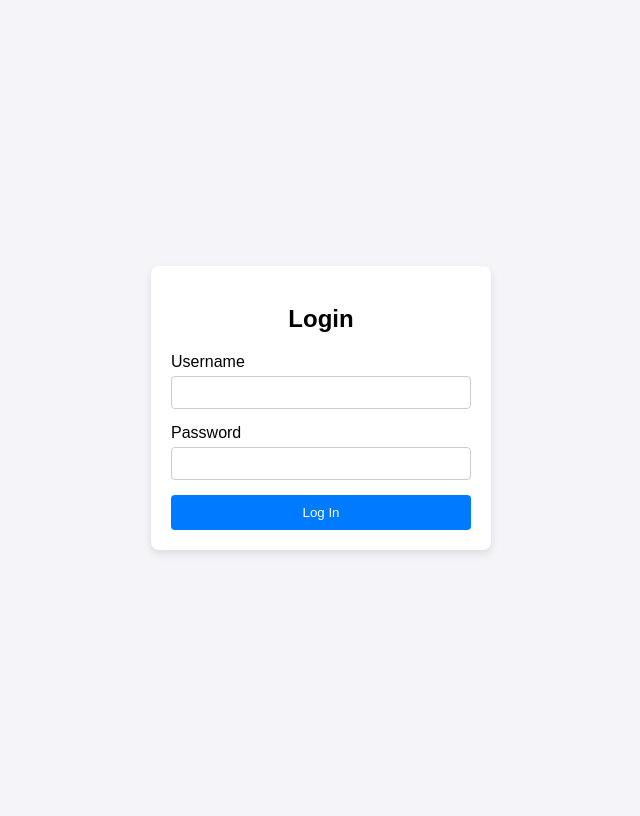
After one commit to Savo-Consortium-of-Education/Erik-Cerrada-Plumed, a PHP site: page /login.php in a window 1280 px wide. The commit adds this page. Shown: the whole page, without its empty margins (319-959 px from the left). Run offline with PHP 8.4, Linux system fonts and the light colour scheme.

Commit message:
loging/logout and session

```diff
--- /dev/null
+++ b/src/login.php
@@ -0,0 +1,80 @@
+<?php
+session_set_cookie_params([
+    'httponly' => true,
+    'secure' => !empty($_SERVER['HTTPS']) && $_SERVER['HTTPS'] !== 'off',
+    'samesite' => 'Lax'
+]);
+
+session_start();
+require 'config.php';
+$error = '';
+
+if ($_SERVER['REQUEST_METHOD'] === 'POST') {
+    $username = trim($_POST['username'] ?? '');
+    $password = $_POST['password'] ?? '';
+
+    if (!empty($username) && !empty($password)) {
+        // Prepare statement to prevent SQL injection
+        $stmt = $pdo->prepare('SELECT id, username, password FROM users WHERE username = ?');
+        $stmt->execute([$username]);
+        $user = $stmt->fetch(PDO::FETCH_ASSOC);
+
+        if (!$user) {
+            $error = 'Invalid username or password.';
+        } elseif ($password !== $user['password']) {
+            // Direct plain-text comparison
+            $error = 'Invalid username or password.';
+        } else {
+            session_regenerate_id(true);
+
+            $_SESSION['user_id'] = $user['id'];
+            $_SESSION['username'] = $user['username'];
+
+            header('Location: index.php');
+            exit;
+        }
+    } else {
+        $error = 'Please fill in all fields.';
+    }
+}
+?>
+
+<!DOCTYPE html>
+<html lang="en">
+<head>
+    <meta charset="UTF-8">
+    <title>Login</title>
+    <style>
+        body { font-family: sans-serif; display: flex; justify-content: center; align-items: center; height: 100vh; background: #f4f4f9; }
+        .login-box { background: white; padding: 20px; border-radius: 8px; box-shadow: 0 4px 8px rgba(0,0,0,0.1); width: 300px; }
+        .login-box h2 { margin-bottom: 20px; text-align: center; }
+        .form-group { margin-bottom: 15px; }
+        .form-group label { display: block; margin-bottom: 5px; }
+        .form-group input { width: 100%; padding: 8px; box-sizing: border-box; border: 1px solid #ccc; border-radius: 4px; }
+        button { width: 100%; padding: 10px; background: #007bff; border: none; color: white; border-radius: 4px; cursor: pointer; }
+        button:hover { background: #0056b3; }
+        .error { color: red; font-size: 0.9em; margin-bottom: 10px; text-align: center; }
+    </style>
+</head>
+<body>
+
+<div class="login-box">
+    <h2>Login</h2>
+    <?php if (!empty($error)): ?>
+        <div class="error"><?= htmlspecialchars($error) ?></div>
+    <?php endif; ?>
+    <form action="login.php" method="POST">
+        <div class="form-group">
+            <label for="username">Username</label>
+            <input type="text" id="username" name="username" required>
+        </div>
+        <div class="form-group">
+            <label for="password">Password</label>
+            <input type="password" id="password" name="password" required>
+        </div>
+        <button type="submit">Log In</button>
+    </form>
+</div>
+
+</body>
+</html>
```
Also changed, not shown: src/add_transaction.php (+7 -0 lines), src/index.php (+13 -0 lines), src/logout.php (added, +23 -0 lines), src/reports.php (+7 -0 lines), src/tax_reports.php (+8 -1 lines).
